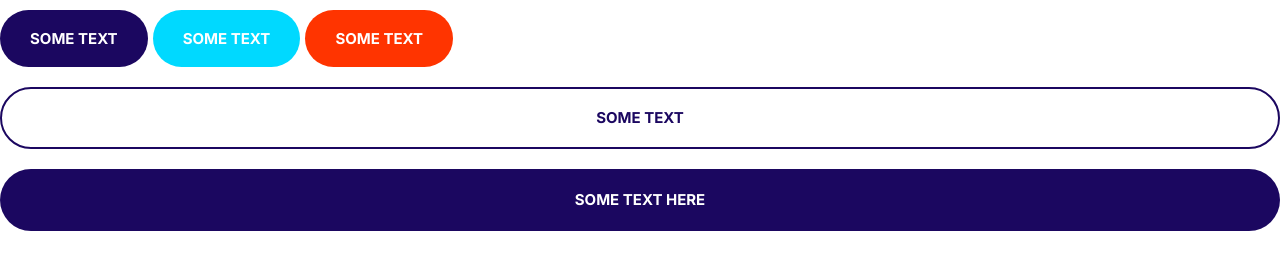
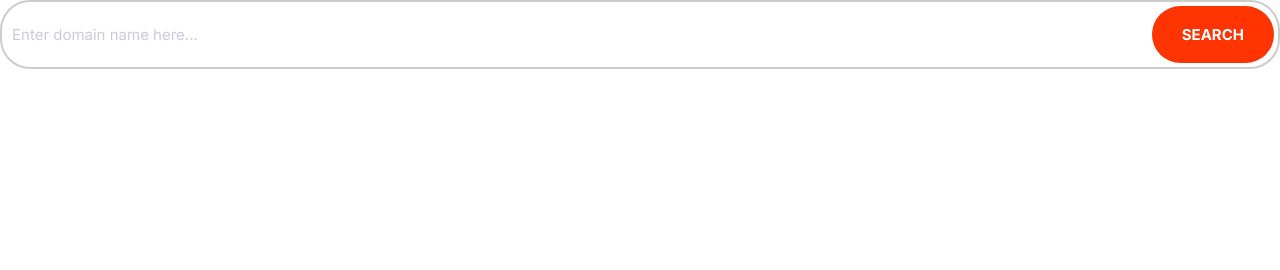
Before and after one commit to AndreiFlitea/Responsive-Html-Css-Project-1, a plain HTML site: page index.html in a window 1280 px wide. Drawn offline with Linux system fonts and the light colour scheme.

Commit message:
Input component.

```diff
--- a/CSS/style.css
+++ b/CSS/style.css
@@ -4,6 +4,8 @@
     --color-accent:#ff3400;
     --color-heading: #1b0760;
     --color-body:#918ca4;
+    --color-border: #ccc;
+    --border-radius: 30px;
 }
 
 *, *::after, *::before {
@@ -243,3 +245,47 @@
         font-size: 1.5rem;
     }
 }
+
+/* Input */
+.input{
+    border-radius: var(--border-radius);
+    height: 4rem;
+    padding: 1.5rem 3.5rem;
+    border: 1px solid var(--color-border);
+    outline: 0;
+    color: var(--color-heading);
+    font-size: 2rem;
+}
+
+::placeholder {
+    color:#cdcbd7;
+    font-size: 15px;
+}
+
+
+.input-group {
+    border: 2px solid var(--color-border);
+    border-radius: var(--border-radius);
+    display:flex;
+    /* justify-content: space-between; */
+    align-items: center;
+
+
+}
+
+.input-group .input {
+    border: 0;
+    flex-grow: 1;
+    padding: 1.5rem 1rem;
+ }
+
+.input-group .btn {
+    margin: 4px;
+}
+
+
+@media screen and (min-width: 1024px) {
+    .input {
+        font-size: 1.5rem;
+    }
+}
--- a/index.html
+++ b/index.html
@@ -15,15 +15,13 @@
     <title>Document</title>
   </head>
   <body>
-    <button class="btn btn--heading">
-      <!-- <svg class="icon">
-          <use xlink:href="./icons/sprite.svg#search"></use>
-        </svg> -->
-      Some Text
-    </button>
-    <button class="btn btn--secondary">some text</button>
-    <button class="btn btn--accent">some text</button>
-    <button class="btn btn--outline btn--block">some text</button>
-    <a href="" class="btn btn--heading btn--block">some text here</a>
+    <div class="input-group">
+      <input
+        type="text"
+        class="input input--primary"
+        placeholder="Enter domain name here..."
+      />
+      <button class="btn btn--accent">search</button>
+    </div>
   </body>
 </html>
```
Also changed, not shown: components/buttons.html (added, +5 -0 lines), 1 other file.
